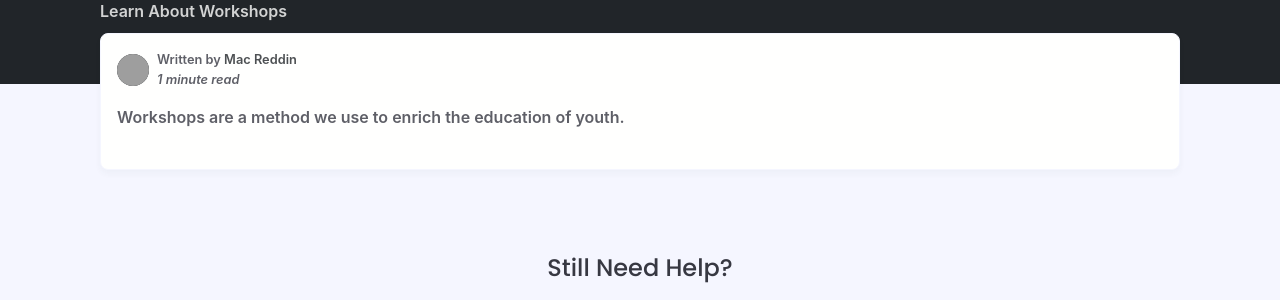
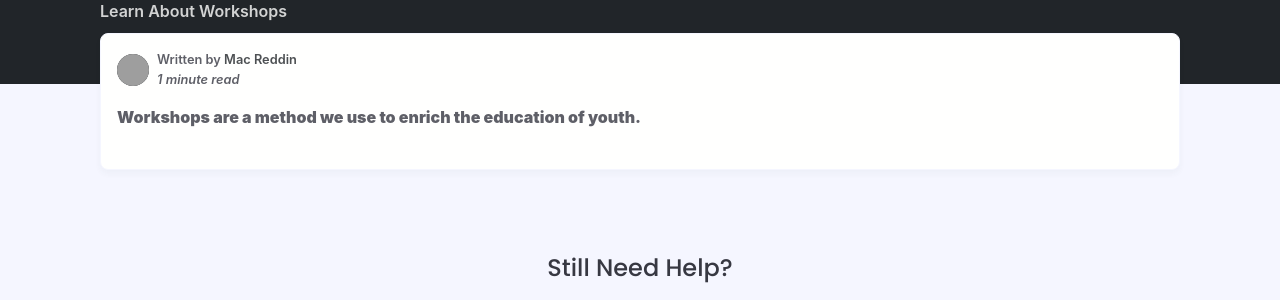
Before and after one commit to JeremyXie123/JeremyXie123.github.io, a Jekyll site: the page built from _posts/For Students/2019-12-20-creating-a-new-article.md, in a window 1280 px wide. Shown: the part 242-542 px from the top of the page. Built offline with Jekyll 4.4.1, drawn with Linux system fonts in a browser that asks for light colours; nearby versions of some CDN libraries; some web fonts are replaced; comment, search, counter and statistics services are not loaded; grey boxes are pictures that could not be loaded.

Commit message:
change data 6

```diff
--- a/_posts/For Students/2019-12-20-creating-a-new-article.md
+++ b/_posts/For Students/2019-12-20-creating-a-new-article.md
@@ -7,4 +7,4 @@ author: mac
 short-description: Learn About Workshops
 ---
 
-Workshops are a method we use to enrich the education of youth.
+**Workshops are a method we use to enrich the education of youth.**
```
